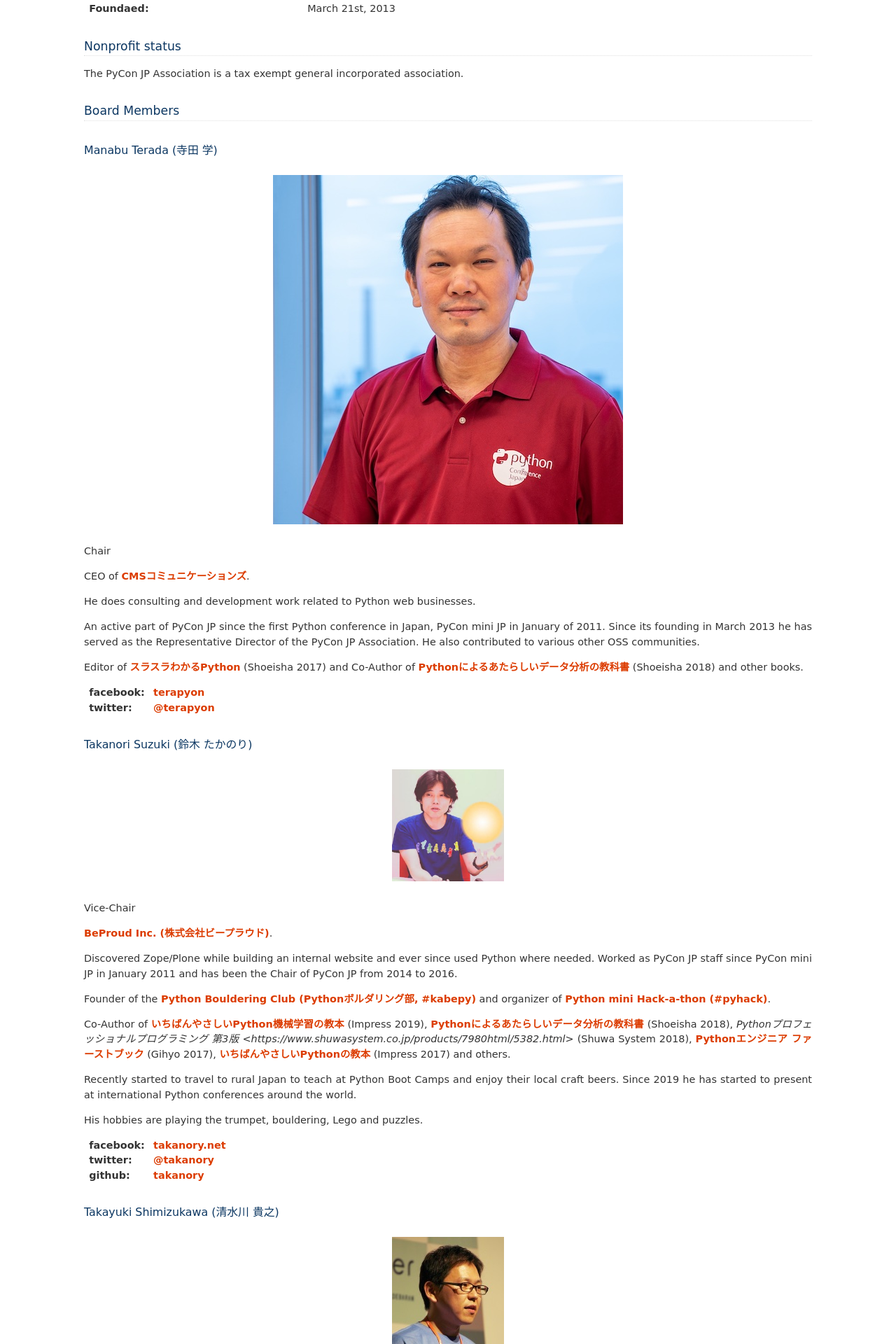
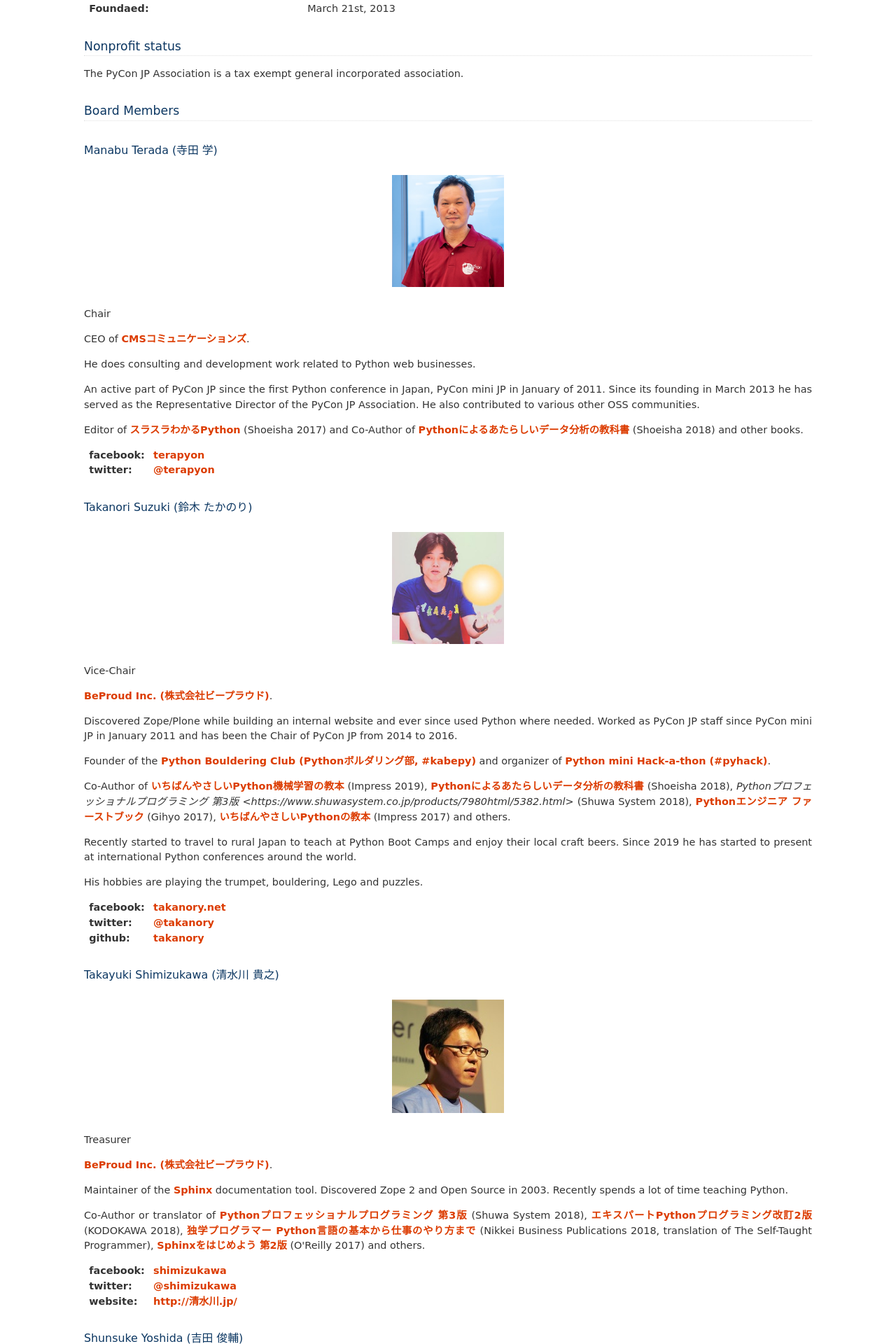
Before and after one commit to pyconjp/www.pycon.jp, a Sphinx documentation site: the page built from source/committee/english.rst, in a window 1280 px wide. Shown: the part 734-2654 px from the top of the page at 70% size. Built offline with Sphinx 7.4.7, drawn with Linux system fonts in a browser that asks for light colours.

Commit message:
add image size

```diff
--- a/source/committee/board.rst
+++ b/source/committee/board.rst
@@ -49,6 +49,7 @@
 清水川 貴之 (Takayuki Shimizukawa)
 ===================================
 .. figure:: /_static/shimizukawa.jpg
+   :width: 160
 
 会計理事
 
@@ -74,6 +75,7 @@
 吉田 俊輔(Shunsuke Yoshida)
 ===========================
 .. figure:: /_static/yoshida.png
+   :width: 160
 
 理事
 
@@ -96,6 +98,7 @@
 Jonas Obrist (オブリスト　ヨナス)
 =================================
 .. figure:: /_static/jonas.jpg
+   :width: 160
 
 理事
 
--- a/source/committee/english.rst
+++ b/source/committee/english.rst
@@ -35,6 +35,7 @@
 -----------------------
 
 .. figure:: /_static/terada.jpg
+   :width: 160
 
 Chair
 
@@ -80,6 +81,7 @@
 ----------------------------------
 
 .. figure:: /_static/shimizukawa.jpg
+   :width: 160
 
 Treasurer
 
@@ -105,6 +107,7 @@
 Shunsuke Yoshida (吉田 俊輔)
 ----------------------------
 .. figure:: /_static/yoshida.png
+   :width: 160
 
 Board Member
 
@@ -129,6 +132,7 @@
 Jonas Obrist (オブリスト ヨナス)
 --------------------------------
 .. figure:: /_static/jonas.jpg
+   :width: 160
 
 Board Member.
 
```
